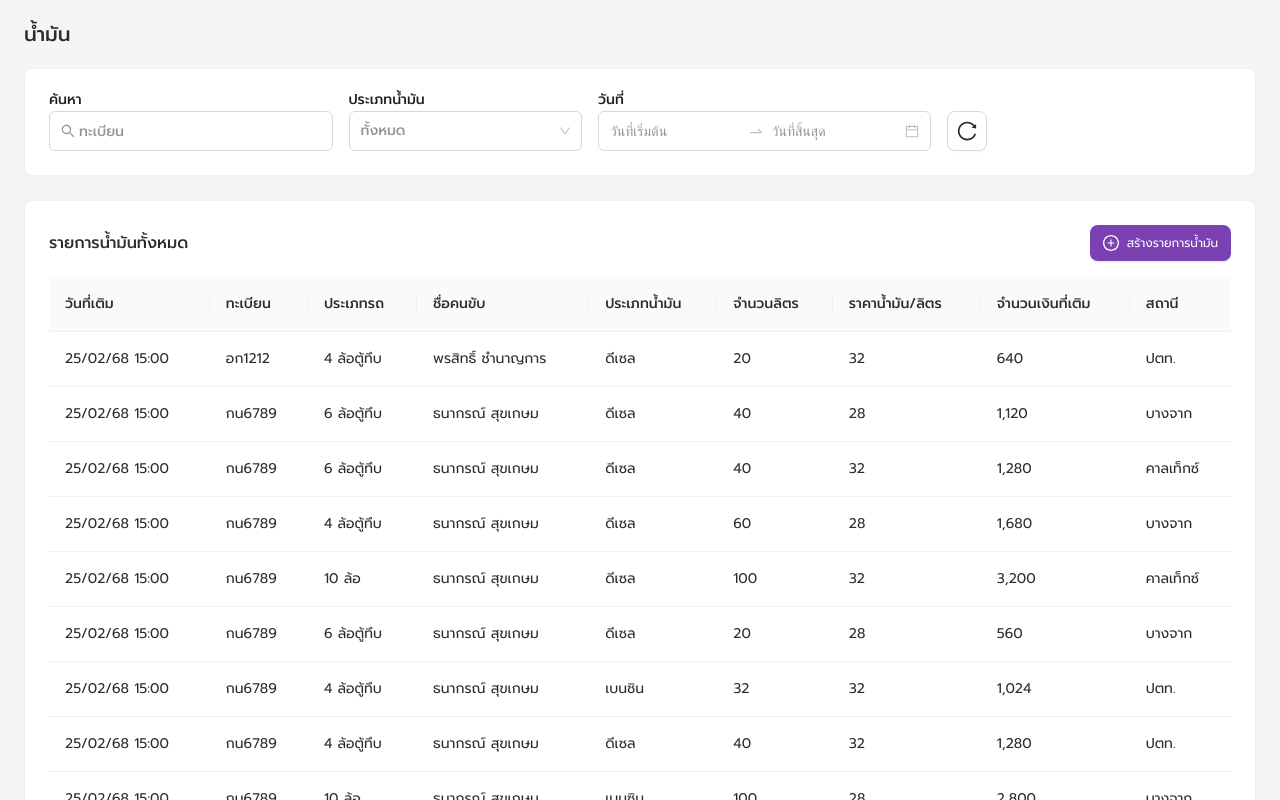
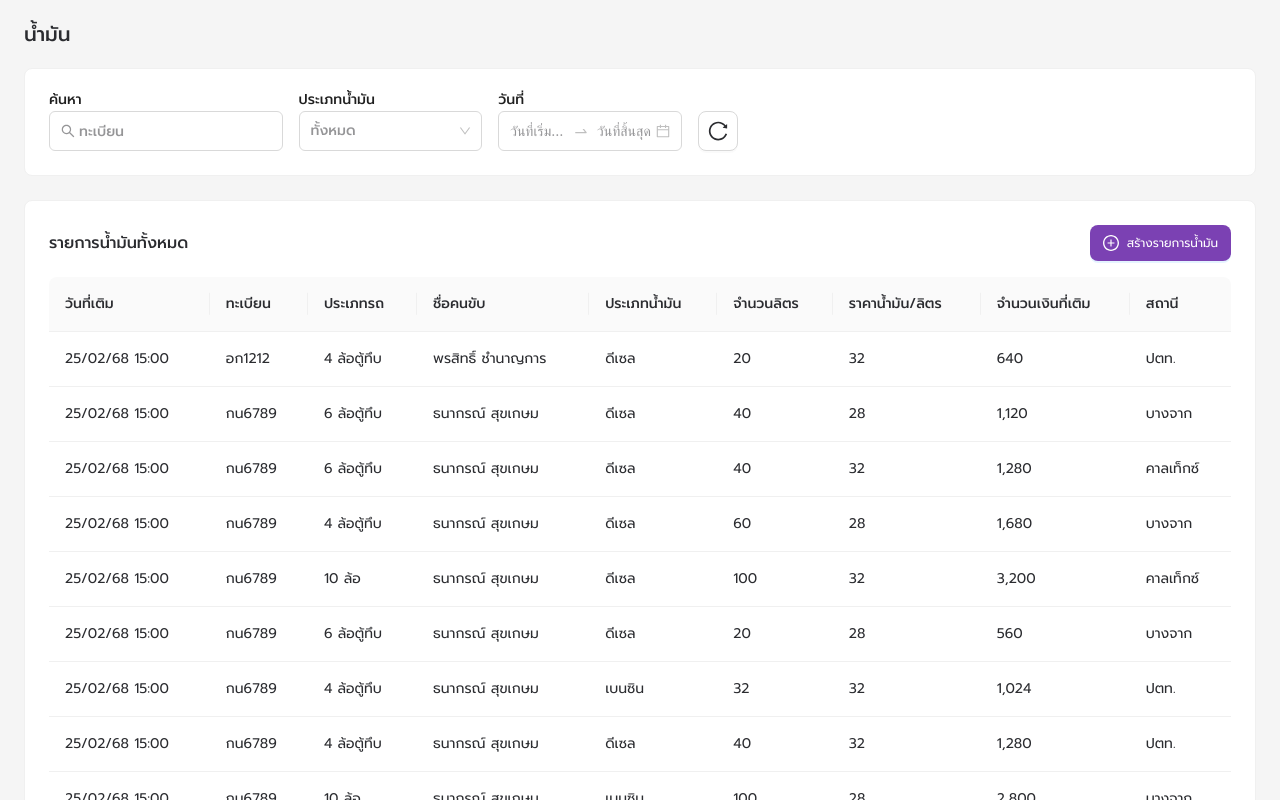
Before and after one commit to Pal2456/ULT_CREAT, a Next.js app in the folder my_app/: page /fueldata_page in a window 1280 px wide. Built offline with nearby package versions, Linux system fonts and the light colour scheme.

Commit message:
Minimize the size of box

```diff
--- a/my_app/app/fueldata_page/components/Header.js
+++ b/my_app/app/fueldata_page/components/Header.js
@@ -16,7 +16,7 @@ export default function Header({ onSearch, onFuelTypeChange, onDateChange, onCle
     <>
       <Card style={{ marginBottom: 24 }}>
         <Row gutter={[16, 16]} align="bottom">
-          <Col xs={24} sm={12} md={6}>
+          <Col xs={24} sm={12} md={5}>
             <Text style={{ display: 'block', marginBottom: 4}}>ค้นหา</Text>
             <Input
               placeholder="ทะเบียน"
@@ -28,7 +28,7 @@ export default function Header({ onSearch, onFuelTypeChange, onDateChange, onCle
             />
           </Col>
 
-          <Col xs={24} sm={12} md={5}>
+          <Col xs={24} sm={12} md={4}>
             <Text style={{ display: 'block', marginBottom: 4 }}>ประเภทน้ำมัน</Text>
             <Select
               placeholder="ทั้งหมด"
@@ -44,7 +44,7 @@ export default function Header({ onSearch, onFuelTypeChange, onDateChange, onCle
             </Select>
           </Col>
 
-          <Col xs={24} sm={12} md={7}>
+          <Col xs={24} sm={12} md={4}>
             <Text style={{ display: 'block', marginBottom: 4 }}>วันที่</Text>
             <RangePicker
               key={dataKey}
```
